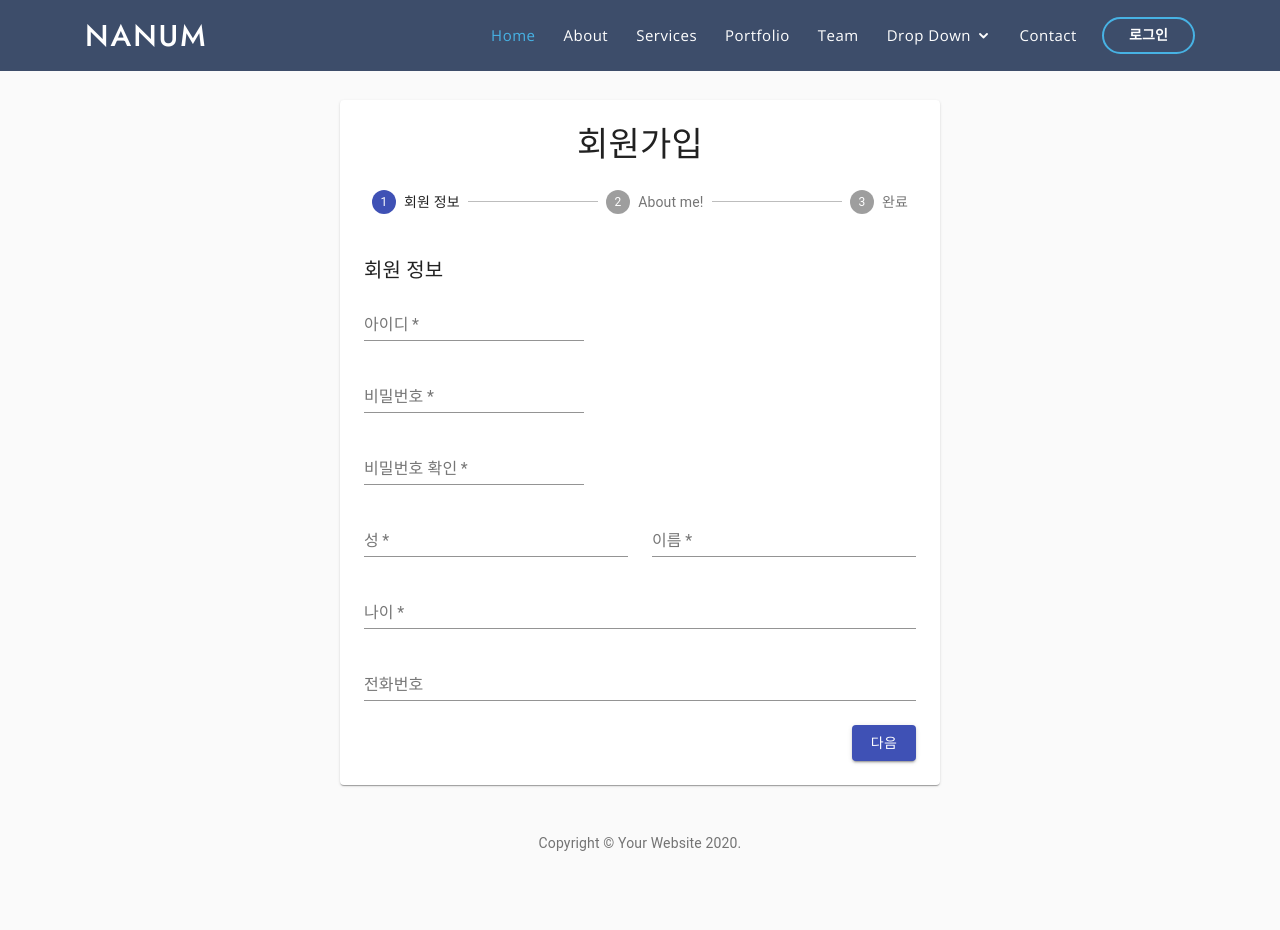
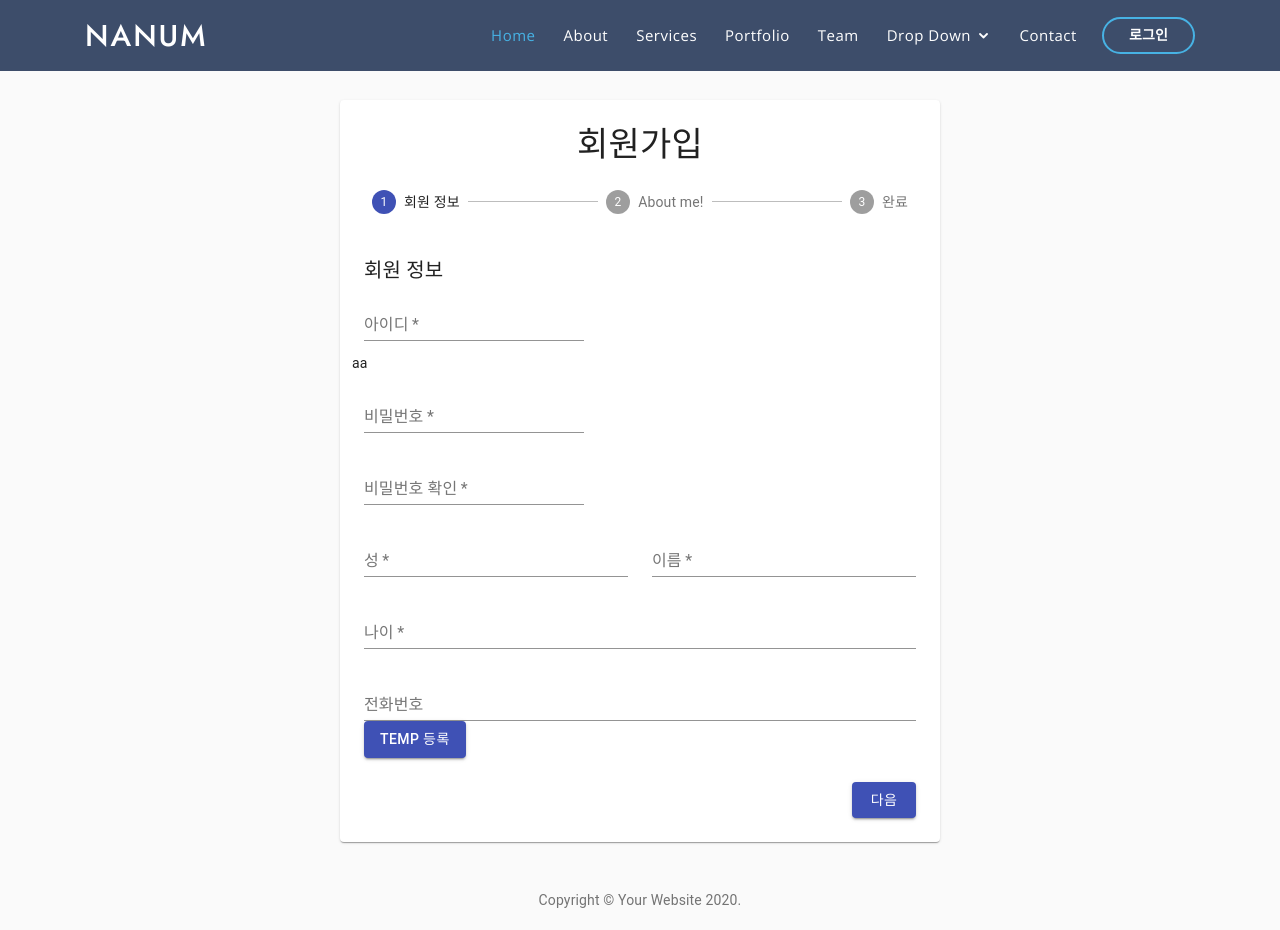
Before and after one commit to dongryul123/Nanum, a React (Create React App) app in the folder PTJ/front_1/: page /add-user in a window 1280 px wide. Before the commit the page ends 874 px from the top, so only its background shows below. Built offline with nearby package versions, Linux system fonts and the light colour scheme.

Commit message:
temp button in SignUp page

```diff
--- /dev/null
+++ b/PTJ/front_1/src/component/user/Add/AddUser.jsx
@@ -0,0 +1,153 @@
+import React, {Component} from 'react';
+import ApiService from '../../../ApiService'
+import Grid from '@material-ui/core/Grid';
+import Typography from '@material-ui/core/Typography';
+import TextField from '@material-ui/core/TextField';
+import Button from '@material-ui/core/Button';
+import FormControlLabel from '@material-ui/core/FormControlLabel';
+import Checkbox from '@material-ui/core/Checkbox';
+
+class AddUser extends Component {
+        constructor(props){
+            super(props);
+
+            this.state = {
+                id: '',
+                password: '',
+                firstName: '',
+                lastName: '',
+                age: '',
+                tel: '',
+                message: null
+            }
+        }
+
+        onChange = (e) =>{
+            this.setState({
+                [e.target.name] : e.target.value
+            })
+        }
+
+        saveUser = (e) =>{
+            e.preventDefault();
+
+            let user = {
+                id: this.state.id,
+                password: this.state.password,
+                firstName: this.state.firstName,
+                lastName: this.state.lastName,
+                age: this.state.age,
+                tel: this.state.tel,
+            }
+
+            ApiService.addUser(user)
+            .then( res => {
+                this.setState({
+                    message: user.username + "님이 등록되었습니다."
+                })
+                console.log(this.state.message);
+                this.props.history.push('/users');
+            })
+            .catch(err => {
+                console.log('saveUser() 에러', err);
+            })
+        }
+
+        render(){
+            return (
+                <React.Fragment>
+                <Typography variant="h6" gutterBottom>
+                    회원 정보
+                </Typography>
+                <Grid container spacing={3}>
+                    <Grid item xs={12}>
+                    <TextField
+                        required
+                        id="id"
+                        name="id"
+                        label="아이디"
+                        value={this.state.username}
+                        onChange={this.onChange}
+                        autoComplete="id"
+                    />
+
+                    </Grid>
+                    <a>aa</a>
+                    <Grid item xs={12}>
+                        <TextField
+                        required
+                        id="password"
+                        name="password"
+                        label="비밀번호"
+                        value={this.state.password}
+                        onChange={this.onChange}
+                        type="password"
+                        autoComplete="current-password"
+                        />
+                    </Grid>
+                    <Grid item xs={12}>
+                        <TextField
+                        required
+                        id="passwordCheck"
+                        name="passwordCheck"
+                        label="비밀번호 확인"
+
+                        type="password"
+                        autoComplete="current-password"
+                        />
+                    </Grid>
+                    <Grid item xs={12} sm={6}>
+                    <TextField
+                        required
+                        id="firstName"
+                        name="firstName"
+                        label="성"
+                        value={this.state.firstName}
+                        onChange={this.onChange}
+                        fullWidth
+                        autoComplete="given-name"
+                    />
+                    </Grid>
+                    <Grid item xs={12} sm={6}>
+                    <TextField
+                        required
+                        id="lastName"
+                        name="lastName"
+                        label="이름"
+                        value={this.state.lastName}
+                        onChange={this.onChange}
+                        fullWidth
+                        autoComplete="family-name"
+                    />
+                    </Grid>
+                    <Grid item xs={12}>
+                    <TextField
+                        required
+                        id="age"
+                        name="age"
+                        label="나이"
+                        value={this.state.age}
+                        onChange={this.onChange}
+                        fullWidth
+                        autoComplete="shipping address-line1"
+                    />
+                    </Grid>
+                    <Grid item xs={12}>
+                    <TextField
+                        id="tel"
+                        name="tel"
+                        label="전화번호"
+                        value={this.state.tel}
+                        onChange={this.onChange}
+                        fullWidth
+                        autoComplete="shipping address-line2"
+                    />
+                    </Grid>
+                </Grid>
+                <Button variant="contained" color="primary" onClick={this.saveUser}>Temp 등록</Button>
+                </React.Fragment>
+            );
+        }
+    }
+
+    export default AddUser;
--- a/PTJ/front_1/src/component/user/Add/AddressForm.jsx
+++ b/PTJ/front_1/src/component/user/Add/AddressForm.jsx
@@ -1,91 +1,91 @@
-import React, {Component} from 'react';
-import ApiService from '../../../ApiService'
-import Grid from '@material-ui/core/Grid';
-import Typography from '@material-ui/core/Typography';
-import TextField from '@material-ui/core/TextField';
-import FormControlLabel from '@material-ui/core/FormControlLabel';
-import Checkbox from '@material-ui/core/Checkbox';
+// import React, {Component} from 'react';
+// import ApiService from '../../../ApiService'
+// import Grid from '@material-ui/core/Grid';
+// import Typography from '@material-ui/core/Typography';
+// import TextField from '@material-ui/core/TextField';
+// import FormControlLabel from '@material-ui/core/FormControlLabel';
+// import Checkbox from '@material-ui/core/Checkbox';
 
-export default function AddressForm() {
+// export default function AddressForm() {
 
 
-        return (
-            <React.Fragment>
-            <Typography variant="h6" gutterBottom>
-                회원 정보
-            </Typography>
-            <Grid container spacing={3}>
-                <Grid item xs={12}>
-                <TextField
-                    required
-                    id="id"
-                    name="id"
-                    label="아이디"
+//         return (
+//             <React.Fragment>
+//             <Typography variant="h6" gutterBottom>
+//                 회원 정보
+//             </Typography>
+//             <Grid container spacing={3}>
+//                 <Grid item xs={12}>
+//                 <TextField
+//                     required
+//                     id="id"
+//                     name="id"
+//                     label="아이디"
 
-                    autoComplete="id"
-                />
-                </Grid>
-                <Grid item xs={12}>
-                    <TextField
-                    required
-                    id="password"
-                    name="password"
-                    label="비밀번호"
+//                     autoComplete="id"
+//                 />
+//                 </Grid>
+//                 <Grid item xs={12}>
+//                     <TextField
+//                     required
+//                     id="password"
+//                     name="password"
+//                     label="비밀번호"
 
-                    type="password"
-                    autoComplete="current-password"
-                    />
-                </Grid>
-                <Grid item xs={12}>
-                    <TextField
-                    required
-                    id="passwordCheck"
-                    name="passwordCheck"
-                    label="비밀번호 확인"
-                    type="password"
-                    autoComplete="current-password"
-                    />
-                </Grid>
-                <Grid item xs={12} sm={6}>
-                <TextField
-                    required
-                    id="firstName"
-                    name="firstName"
-                    label="성"
-                    fullWidth
-                    autoComplete="given-name"
-                />
-                </Grid>
-                <Grid item xs={12} sm={6}>
-                <TextField
-                    required
-                    id="lastName"
-                    name="lastName"
-                    label="이름"
-                    fullWidth
-                    autoComplete="family-name"
-                />
-                </Grid>
-                <Grid item xs={12}>
-                <TextField
-                    required
-                    id="age"
-                    name="age"
-                    label="나이"
-                    fullWidth
-                    autoComplete="shipping address-line1"
-                />
-                </Grid>
-                <Grid item xs={12}>
-                <TextField
-                    id="tel"
-                    name="tel"
-                    label="전화번호"
-                    fullWidth
-                    autoComplete="shipping address-line2"
-                />
-                </Grid>
-            </Grid>
-            </React.Fragment>
-        );
-    }
+//                     type="password"
+//                     autoComplete="current-password"
+//                     />
+//                 </Grid>
+//                 <Grid item xs={12}>
+//                     <TextField
+//                     required
+//                     id="passwordCheck"
+//                     name="passwordCheck"
+//                     label="비밀번호 확인"
+//                     type="password"
+//                     autoComplete="current-password"
+//                     />
+//                 </Grid>
+//                 <Grid item xs={12} sm={6}>
+//                 <TextField
+//                     required
+//                     id="firstName"
+//                     name="firstName"
+//                     label="성"
+//                     fullWidth
+//                     autoComplete="given-name"
+//                 />
+//                 </Grid>
+//                 <Grid item xs={12} sm={6}>
+//                 <TextField
+//                     required
+//                     id="lastName"
+//                     name="lastName"
+//                     label="이름"
+//                     fullWidth
+//                     autoComplete="family-name"
+//                 />
+//                 </Grid>
+//                 <Grid item xs={12}>
+//                 <TextField
+//                     required
+//                     id="age"
+//                     name="age"
+//                     label="나이"
+//                     fullWidth
+//                     autoComplete="shipping address-line1"
+//                 />
+//                 </Grid>
+//                 <Grid item xs={12}>
+//                 <TextField
+//                     id="tel"
+//                     name="tel"
+//                     label="전화번호"
+//                     fullWidth
+//                     autoComplete="shipping address-line2"
+//                 />
+//                 </Grid>
+//             </Grid>
+//             </React.Fragment>
+//         );
+//     }
--- a/PTJ/front_1/src/component/user/Add/Checkout.jsx
+++ b/PTJ/front_1/src/component/user/Add/Checkout.jsx
@@ -13,6 +13,7 @@ import Typography from '@material-ui/core/Typography';
 import AddressForm from './AddressForm';
 import PaymentForm from './PaymentForm';
 import Review from './Review';
+import AddUser from './AddUser';
 
 function Copyright() {
   return (
@@ -69,7 +70,8 @@ const steps = ['회원 정보', 'About me!', '완료'];
 function getStepContent(step) {
   switch (step) {
     case 0:
-      return <AddressForm />;
+      // return <AddressForm />;
+      return <AddUser />;
     case 1:
       return <PaymentForm />;
     default:
```
